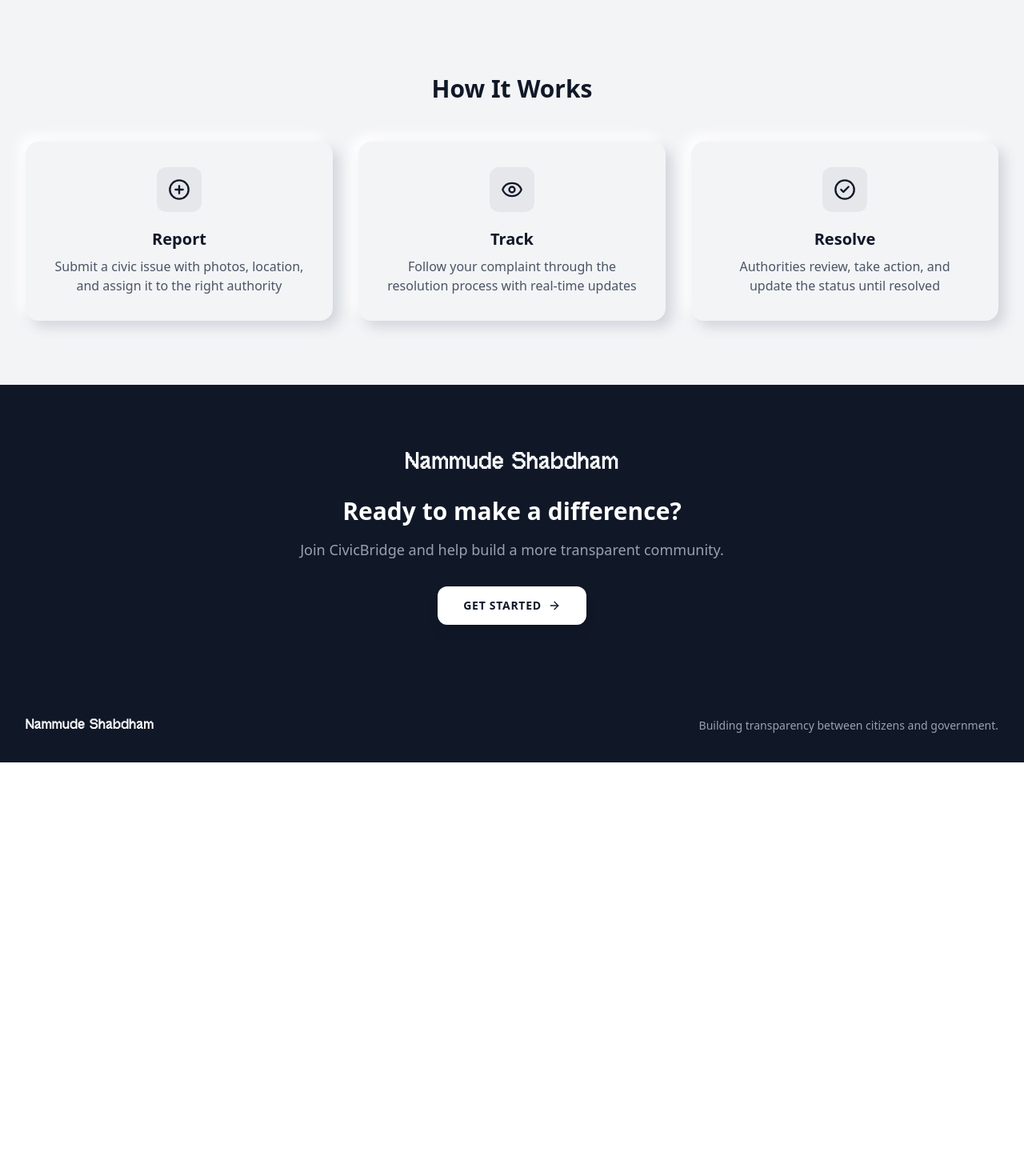
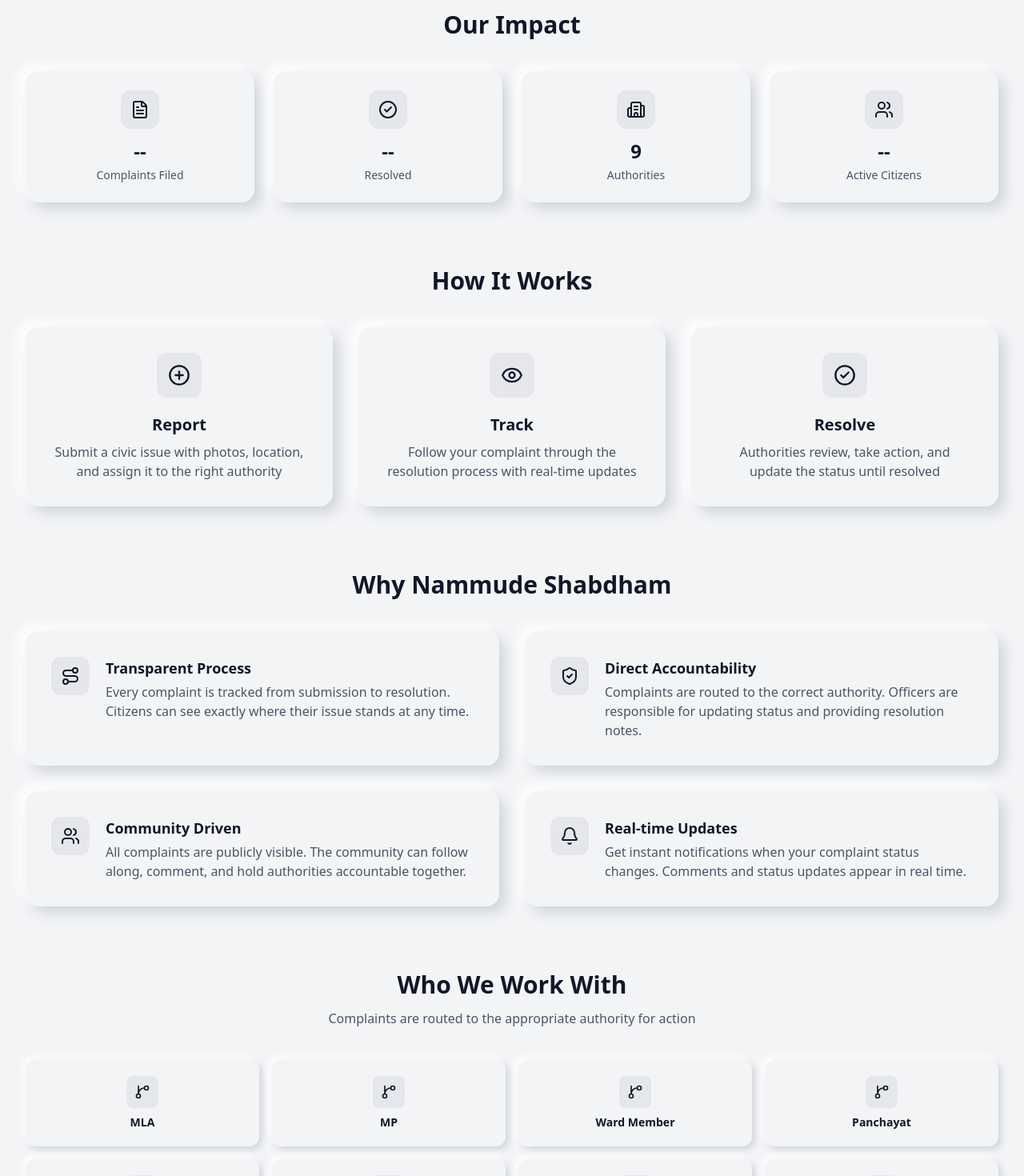
Before and after one commit to sayyidrafidalhadi/CivicBridge, a React (Vite) app: page / in a window 1280 px wide. Shown: the part 500-1970 px from the top of the page at 80% size. Before the commit the page ends 1453 px from the top, so only its background shows below. Built offline with nearby package versions, Linux system fonts and the light colour scheme; no server answers.

Commit message:
Add more landing sections (stats, benefits, authorities) and polish splash screen

```diff
--- a/src/components/SplashScreen.tsx
+++ b/src/components/SplashScreen.tsx
@@ -1,8 +1,10 @@
 export default function SplashScreen() {
   return (
-    <div className="flex min-h-screen flex-col items-center justify-center bg-gray-100 gap-6">
-      <span className="brand text-5xl text-gray-900">Nammude Shabdham</span>
-      <div className="h-8 w-8 rounded-full border-4 border-gray-300 border-t-black animate-spin" />
+    <div className="flex min-h-screen items-center justify-center bg-gray-100">
+      <div className="neo-card-sm p-10 flex flex-col items-center gap-6">
+        <span className="brand text-4xl text-gray-900">Nammude Shabdham</span>
+        <div className="h-8 w-8 rounded-full border-4 border-gray-300 border-t-black animate-spin" />
+      </div>
     </div>
   )
 }
--- a/src/i18n/en.ts
+++ b/src/i18n/en.ts
@@ -26,8 +26,24 @@
     "step3Title": "Resolve",
     "step3Desc": "Authorities review, take action, and update the status until resolved",
     "ctaTitle": "Ready to make a difference?",
-    "ctaDesc": "Join CivicBridge and help build a more transparent community.",
-    "getStarted": "Get Started"
+    "ctaDesc": "Join Nammude Shabdham and help build a more transparent community.",
+    "getStarted": "Get Started",
+    "statsTitle": "Our Impact",
+    "statComplaints": "Complaints Filed",
+    "statResolved": "Resolved",
+    "statAuthorities": "Authorities",
+    "statCitizens": "Active Citizens",
+    "benefitsTitle": "Why Nammude Shabdham",
+    "benefit1Title": "Transparent Process",
+    "benefit1Desc": "Every complaint is tracked from submission to resolution. Citizens can see exactly where their issue stands at any time.",
+    "benefit2Title": "Direct Accountability",
+    "benefit2Desc": "Complaints are routed to the correct authority. Officers are responsible for updating status and providing resolution notes.",
+    "benefit3Title": "Community Driven",
+    "benefit3Desc": "All complaints are publicly visible. The community can follow along, comment, and hold authorities accountable together.",
+    "benefit4Title": "Real-time Updates",
+    "benefit4Desc": "Get instant notifications when your complaint status changes. Comments and status updates appear in real time.",
+    "authoritiesTitle": "Who We Work With",
+    "authoritiesDesc": "Complaints are routed to the appropriate authority for action"
   },
 
   "auth": {
--- a/src/i18n/ml.ts
+++ b/src/i18n/ml.ts
@@ -26,8 +26,24 @@
     "step3Title": "പരിഹരിക്കുക",
     "step3Desc": "അധികാരികൾ അവലോകനം ചെയ്യുക, നടപടിയെടുക്കുക, പരിഹരിക്കപ്പെടുന്നതുവരെ സ്റ്റാറ്റസ് അപ്ഡേറ്റ് ചെയ്യുക",
     "ctaTitle": "മാറ്റമുണ്ടാക്കാൻ തയ്യാറാണോ?",
-    "ctaDesc": "സിവിക്‌ബ്രിഡ്ജിൽ ചേരൂ, കൂടുതൽ സുതാര്യമായ സമൂഹം കെട്ടിപ്പടുക്കാൻ സഹായിക്കൂ.",
-    "getStarted": "ആരംഭിക്കുക"
+    "ctaDesc": "നമ്മുടെ ശബ്ദത്തിൽ ചേരൂ, കൂടുതൽ സുതാര്യമായ സമൂഹം കെട്ടിപ്പടുക്കാൻ സഹായിക്കൂ.",
+    "getStarted": "ആരംഭിക്കുക",
+    "statsTitle": "ഞങ്ങളുടെ സ്വാധീനം",
+    "statComplaints": "പരാതികൾ ഫയൽ ചെയ്തു",
+    "statResolved": "പരിഹരിച്ചു",
+    "statAuthorities": "അധികാരികൾ",
+    "statCitizens": "സജീവ പൗരന്മാർ",
+    "benefitsTitle": "എന്തുകൊണ്ട് നമ്മുടെ ശബ്ദം",
+    "benefit1Title": "സുതാര്യമായ പ്രക്രിയ",
+    "benefit1Desc": "ഓരോ പരാതിയും സമർപ്പണം മുതൽ പരിഹാരം വരെ ട്രാക്ക് ചെയ്യുന്നു. പൗരന്മാർക്ക് അവരുടെ പ്രശ്നം എവിടെയാണെന്ന് എപ്പോൾ വേണമെങ്കിലും കാണാൻ കഴിയും.",
+    "benefit2Title": "നേരിട്ടുള്ള ഉത്തരവാദിത്തം",
+    "benefit2Desc": "പരാതികൾ ശരിയായ അധികാരിക്ക് കൈമാറുന്നു. സ്റ്റാറ്റസ് അപ്ഡേറ്റ് ചെയ്യുന്നതിനും പരിഹാര കുറിപ്പുകൾ നൽകുന്നതിനും ഉദ്യോഗസ്ഥർ ഉത്തരവാദികളാണ്.",
+    "benefit3Title": "സമൂഹത്താൽ നയിക്കപ്പെടുന്നത്",
+    "benefit3Desc": "എല്ലാ പരാതികളും പൊതുവായി കാണാവുന്നതാണ്. സമൂഹത്തിന് പിന്തുടരാനും അഭിപ്രായമിടാനും ഒരുമിച്ച് അധികാരികളെ ഉത്തരവാദികളാക്കാനും കഴിയും.",
+    "benefit4Title": "തത്സമയ അപ്ഡേറ്റുകൾ",
+    "benefit4Desc": "നിങ്ങളുടെ പരാതി സ്റ്റാറ്റസ് മാറുമ്പോൾ തൽക്ഷണ അറിയിപ്പുകൾ ലഭിക്കും. അഭിപ്രായങ്ങളും സ്റ്റാറ്റസ് അപ്ഡേറ്റുകളും തത്സമയം ദൃശ്യമാകും.",
+    "authoritiesTitle": "ഞങ്ങൾ ആരുമായി പ്രവർത്തിക്കുന്നു",
+    "authoritiesDesc": "പരാതികൾ പ്രവർത്തനത്തിനായി ഉചിതമായ അധികാരിക്ക് കൈമാറുന്നു"
   },
 
   "auth": {
--- a/src/pages/Landing.tsx
+++ b/src/pages/Landing.tsx
@@ -1,6 +1,14 @@
 import { Link } from 'react-router-dom'
 import { useTranslation } from 'react-i18next'
-import { PlusCircle, Eye, CheckCircle2, ArrowRight } from 'lucide-react'
+import {
+  PlusCircle, Eye, CheckCircle2, ArrowRight, FileText,
+  ShieldCheck, Users, Building2, Route, GitBranch, Bell
+} from 'lucide-react'
+
+const authorityTypes = [
+  'mla', 'mp', 'ward_member', 'panchayat',
+  'municipality', 'corporation', 'water_authority', 'electricity_board',
+]
 
 export default function Landing() {
   const { t } = useTranslation()
@@ -9,6 +17,20 @@
     { icon: PlusCircle, title: t('landing.step1Title'), desc: t('landing.step1Desc') },
     { icon: Eye, title: t('landing.step2Title'), desc: t('landing.step2Desc') },
     { icon: CheckCircle2, title: t('landing.step3Title'), desc: t('landing.step3Desc') },
+  ]
+
+  const benefits = [
+    { icon: Route, title: t('landing.benefit1Title'), desc: t('landing.benefit1Desc') },
+    { icon: ShieldCheck, title: t('landing.benefit2Title'), desc: t('landing.benefit2Desc') },
+    { icon: Users, title: t('landing.benefit3Title'), desc: t('landing.benefit3Desc') },
+    { icon: Bell, title: t('landing.benefit4Title'), desc: t('landing.benefit4Desc') },
+  ]
+
+  const stats = [
+    { icon: FileText, value: '--', label: t('landing.statComplaints') },
+    { icon: CheckCircle2, value: '--', label: t('landing.statResolved') },
+    { icon: Building2, value: '9', label: t('landing.statAuthorities') },
+    { icon: Users, value: '--', label: t('landing.statCitizens') },
   ]
 
   return (
@@ -34,12 +56,31 @@
         </div>
       </section>
 
-      <section className="py-20">
+      <section className="pb-20">
+        <div className="mx-auto max-w-7xl px-4 sm:px-6 lg:px-8">
+          <h2 className="text-center text-3xl font-bold text-gray-900">
+            {t('landing.statsTitle')}
+          </h2>
+          <div className="mt-10 grid gap-6 grid-cols-2 sm:grid-cols-4">
+            {stats.map((stat, i) => (
+              <div key={i} className="neo-card p-6 text-center">
+                <div className="mx-auto flex h-12 w-12 items-center justify-center rounded-xl bg-gray-200">
+                  <stat.icon className="h-6 w-6 text-gray-900" />
+                </div>
+                <div className="mt-3 text-2xl font-bold text-gray-900">{stat.value}</div>
+                <div className="mt-1 text-sm text-gray-600">{stat.label}</div>
+              </div>
+            ))}
+          </div>
+        </div>
+      </section>
+
+      <section className="pb-20">
         <div className="mx-auto max-w-7xl px-4 sm:px-6 lg:px-8">
           <h2 className="text-center text-3xl font-bold text-gray-900">
             {t('landing.howItWorks')}
           </h2>
-          <div className="mt-12 grid gap-8 sm:grid-cols-3">
+          <div className="mt-10 grid gap-8 sm:grid-cols-3">
             {steps.map((item, i) => (
               <div key={i} className="neo-card p-8 text-center">
                 <div className="mx-auto flex h-14 w-14 items-center justify-center rounded-xl bg-gray-200">
@@ -49,6 +90,55 @@
                 <p className="mt-2 text-gray-600">{item.desc}</p>
               </div>
             ))}
+          </div>
+        </div>
+      </section>
+
+      <section className="pb-20">
+        <div className="mx-auto max-w-7xl px-4 sm:px-6 lg:px-8">
+          <h2 className="text-center text-3xl font-bold text-gray-900">
+            {t('landing.benefitsTitle')}
+          </h2>
+          <div className="mt-10 grid gap-8 sm:grid-cols-2">
+            {benefits.map((item, i) => (
+              <div key={i} className="neo-card p-8 flex gap-5">
+                <div className="flex h-12 w-12 shrink-0 items-center justify-center rounded-xl bg-gray-200">
+                  <item.icon className="h-6 w-6 text-gray-900" />
+                </div>
+                <div>
+                  <h3 className="text-lg font-semibold text-gray-900">{item.title}</h3>
+                  <p className="mt-1 text-gray-600">{item.desc}</p>
+                </div>
+              </div>
+            ))}
+          </div>
+        </div>
+      </section>
+
+      <section className="pb-20">
+        <div className="mx-auto max-w-7xl px-4 sm:px-6 lg:px-8">
+          <h2 className="text-center text-3xl font-bold text-gray-900">
+            {t('landing.authoritiesTitle')}
+          </h2>
+          <p className="mt-3 text-center text-gray-600">
+            {t('landing.authoritiesDesc')}
+          </p>
+          <div className="mt-10 grid gap-4 grid-cols-2 sm:grid-cols-4">
+            {authorityTypes.map((type) => (
+              <div key={type} className="neo-card-sm p-5 text-center">
+                <div className="mx-auto flex h-10 w-10 items-center justify-center rounded-lg bg-gray-200">
+                  <GitBranch className="h-5 w-5 text-gray-900" />
+                </div>
+                <div className="mt-2 text-sm font-semibold text-gray-900">
+                  {t(`authority.${type}`)}
+                </div>
+              </div>
+            ))}
+          </div>
+          <div className="mt-4 text-center">
+            <span className="neo-badge inline-block px-4 py-1.5 text-xs font-bold text-gray-700 uppercase tracking-wider">
+              + {t('authority.other')}
+            </span>
           </div>
         </div>
       </section>
```
